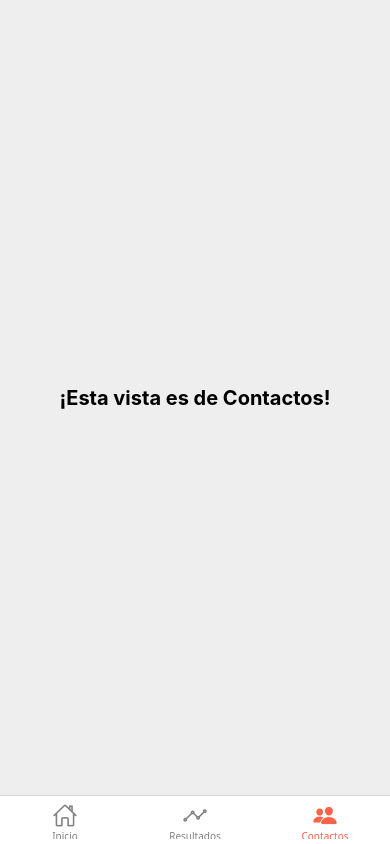
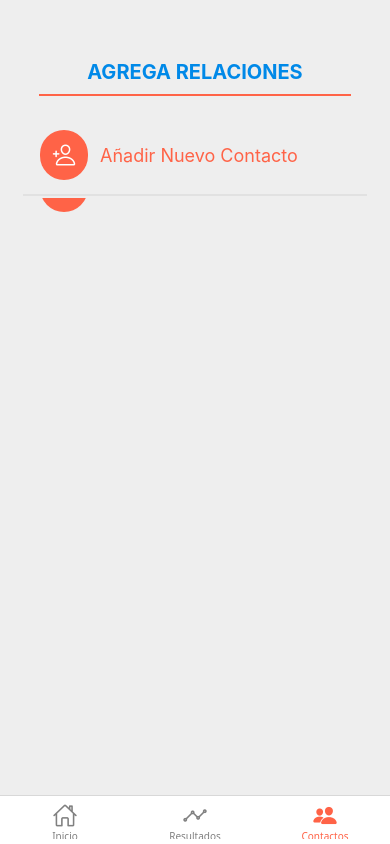
Before and after one commit to JoseCob/EER_CERTIFICACION_SOFTWARE_8VO_IGTI_JOSE_JESUS_COB_KANTUN, a React Native app: screen /Contactos in a window 390 px wide. Built offline with nearby package versions, Linux system fonts and the light colour scheme.

Commit message:
Maquetacion de diseño terminada
Se implemento la maquetación de diseño para ContacsPage.tsx y DashPage.tsx

```diff
--- a/package.json
+++ b/package.json
@@ -19,6 +19,8 @@
     "expo-status-bar": "~2.2.3",
     "react": "19.0.0",
     "react-native": "0.79.3",
+    "react-native-circular-progress": "^1.4.1",
+    "react-native-svg": "15.11.2",
     "zustand": "^5.0.5"
   },
   "devDependencies": {
--- a/src/features/contacs/presentation/ui/page/ContacsPage.tsx
+++ b/src/features/contacs/presentation/ui/page/ContacsPage.tsx
@@ -1,29 +1,110 @@
 import React from "react";
-import { StyleSheet, Text, View } from "react-native";
+import Ionicons from '@expo/vector-icons/Ionicons'; //Icono para agregar contactos
+import { Pressable, ScrollView, StyleSheet, Text, View } from "react-native";
 import SafeLayout from '../../../../../shared/components/layouts/SafeLayout';
 
 const ContacsPage = () => {
 
     return (
         <SafeLayout>
-            <View style={styles.container}>
-                <Text style={styles.title}>¡Esta vista es de Contactos!</Text>
+            <View style={styles.headerContent}>
+                <View style={styles.container}>
+                    <Text style={styles.title}>Agrega Relaciones</Text>
+                    <View style={styles.separator} />
+                </View>
+                <View style={styles.bodyContacs}>
+                    <Pressable onPress={() => console.log("Botón agregar nuevo contacto")}>
+                        {({pressed}) => (
+                            <View style={[styles.btnAddContact, pressed && styles.pressedContact]}>
+                                <Ionicons name="person-add-outline" style={styles.contactIcon} />
+                                <Text style={styles.textAddContact}>Añadir Nuevo Contacto</Text>
+                            </View>
+                        )}
+                    </Pressable>
+                </View>
+                <View style={styles.lineContact}>
+                    <View style={styles.separatorSecond} />
+                </View>
             </View>
+            <ScrollView contentContainerStyle={styles.scrollContainer} showsVerticalScrollIndicator={false}>
+                <Pressable onPress={() => console.log("Botón agregar nuevo contacto")}>
+                    {({pressed}) => (
+                        <View style={[styles.btnAddContact, pressed && styles.pressedContact]}>
+                            <Ionicons name="person-add-outline" style={styles.contactIcon} />
+                            <Text style={styles.textAddContact}>Contacto 1</Text>
+                        </View>
+                    )}
+                </Pressable>
+            </ScrollView>
         </SafeLayout>
     );
 };
 
 const styles = StyleSheet.create({
-
+    scrollContainer:{
+        paddingTop: 150,
+    },
+    headerContent:{
+        position: 'absolute',
+        top: 0,
+        left: 0,
+        right: 0,
+        zIndex: 1,
+        backgroundColor:'#eeeeee',
+    },
     container:{
-        flex:1,
+        justifyContent: 'flex-start',
+        alignItems: 'center',
+        marginTop: 60,
+    },
+    title:{
+        color: '#0089e8',
+        fontWeight: 'bold',
+        textTransform:'uppercase',
+        fontSize: 20,
+    },
+    separator:{
+        height: 1, // Altura de la línea
+        borderWidth: 1,
+        width: '80%',
+        borderColor: 'tomato', // Color de la línea
+        marginVertical: 10, // Espacio vertical
+    },
+    bodyContacs:{
+        marginTop: 12,
+    },
+    btnAddContact:{
+        flexDirection: 'row',
+        alignItems: 'center',
+        paddingLeft: 40,
+        paddingTop: 12,
+        paddingBottom: 12,
+    },
+    pressedContact:{
+        backgroundColor: '#e3e3e3',
+    },
+    contactIcon:{
+        borderRadius: 26,
+        padding: 12,
+        marginRight: 12,
+        fontSize: 24,
+        color: 'white',
+        backgroundColor: 'tomato',
+    },
+    textAddContact:{
+        color: 'tomato',
+        fontSize: 18,
+    },
+    lineContact:{
         justifyContent: 'center',
         alignItems: 'center',
     },
-    title:{
-        color: '#30307',
-        fontWeight: 'bold',
-        fontSize: 20,
+    separatorSecond:{
+        height: 1, // Altura de la línea
+        borderWidth: 1,
+        width: '88%',
+        borderColor: 'rgba(185, 184, 184, 0.24)', // Color de la línea
+        marginVertical: 2, // Espacio vertical
     },
 })
 
--- a/src/features/dashboard/presentation/ui/page/DashPage.tsx
+++ b/src/features/dashboard/presentation/ui/page/DashPage.tsx
@@ -1,4 +1,6 @@
 import React from "react";
+import FontAwesome from '@expo/vector-icons/FontAwesome'; //Icono para la tarjeta de relaciones
+import { AnimatedCircularProgress } from 'react-native-circular-progress'; //Dependencia para crear la gráfica circular de progreso tipo anillo
 import { StyleSheet, Text, View } from "react-native";
 import SafeLayout from '../../../../../shared/components/layouts/SafeLayout';
 
@@ -7,7 +9,37 @@ const DashPage = () => {
     return (
         <SafeLayout>
             <View style={styles.container}>
-                <Text style={styles.title}>¡Esta vista es del DashBoard!</Text>
+                <View style={styles.graphicCard1}>
+                    <View style={styles.content}>
+                        <View style={styles.leftGraphic}>
+                            <View style={styles.resultsSection}>
+                                <AnimatedCircularProgress
+                                    size={150}
+                                    width={10}
+                                    fill={33} // Porcentaje (ej. 33%)
+                                    tintColor="tomato"
+                                    backgroundColor="#e5e7eb"
+                                    duration={800}
+                                >
+                                    {() => (
+                                        <View>
+                                            <Text style={styles.countText}>1/3</Text>
+                                            <Text style={styles.resultSubText}>Recordatorios hechos</Text>
+                                        </View>
+                                    )}
+                                </AnimatedCircularProgress>
+                                <Text style={styles.resultText}>Esta semana</Text>
+                            </View>
+                        </View>
+                        <View style={styles.rightGraphic}>
+                            <View style={styles.resultsSection}>
+                                <Text style={styles.resultText}>Relaciones</Text>
+                                <FontAwesome name="group" style={styles.resultText}/>
+                                <Text style={styles.countText}>4</Text>
+                            </View>
+                        </View>
+                    </View>
+                </View>
             </View>
         </SafeLayout>
     );
@@ -20,10 +52,58 @@ const styles = StyleSheet.create({
         justifyContent: 'center',
         alignItems: 'center',
     },
-    title:{
-        color: '#30307',
-        fontWeight: 'bold',
+    graphicCard1:{
+        width:'92%',
+        paddingTop: 2,
+        paddingBottom: 2,
+        borderRadius:12,
+        backgroundColor: "white",
+        overflow: 'hidden',
+    },
+    content:{
+        maxWidth: '100%',
+        maxHeight: '100%',
+        justifyContent:'space-between',
+        flexDirection: 'row',
+        alignItems:'center',
+        margin: 16,
+    },
+    leftGraphic:{
+        paddingTop: 0,
+        paddingBottom: 0,
+    },
+    //Contenido del grafico derecho
+    rightGraphic:{
+        paddingTop: 10,
+        paddingBottom: 10,
+        paddingLeft: 12,
+        paddingRight: 12,
+        borderRadius: 16,
+        borderWidth: .5,
+        borderColor: 'rgba(139, 137, 137, 0.57)',
+    },
+    resultsSection:{
+        justifyContent:'center',
+        flexDirection:'column',
+        alignItems:'center',
+    },
+    resultText:{
+        margin: 8,
+        textAlign:'center',
+        color:'tomato',
         fontSize: 20,
+    },
+    countText:{
+        textAlign:'center',
+        margin: 8,
+        color: 'black',
+        fontWeight:'bold',
+        fontSize: 24,
+    },
+    resultSubText:{
+        fontSize:16,
+        textAlign:'center',
+        color:'#a5a6a9',
     },
 })
 
--- a/src/features/home/presentation/ui/pages/HomePage.tsx
+++ b/src/features/home/presentation/ui/pages/HomePage.tsx
@@ -112,13 +112,13 @@ const HomePage = () => {
             </ScrollView>
             {/* -- Sección para agregar Notas -- */}
                 <View style={styles.addNotes}>
-                    <Pressable
-                        onPress={()=>console.log("Botón para agregar notas")}
-                    >
-                        <View style={styles.btnAddNote}>
-                            <Entypo name="add-to-list" size={24} color="white" />
-                            <Text style={styles.addNoteTitle}> ¿Algo que quieras anotar?</Text>
-                        </View>
+                    <Pressable onPress={()=>console.log("Botón para agregar notas")}>
+                        {({pressed}) => (
+                            <View style={[styles.btnAddNote, pressed && styles.pressedAddNote]}>
+                                <Entypo name="add-to-list" size={24} color="white" />
+                                <Text style={styles.addNoteTitle}> ¿Algo que quieras anotar?</Text>
+                            </View>
+                        )}
                     </Pressable>
                 </View>
         </SafeLayout>
@@ -143,7 +143,7 @@ const styles = StyleSheet.create({
 
     // -- Sección para el contenido general --
     scrollContainer: {
-        paddingBottom: 100, // 👈 para que el contenido no se tape con el botón fijo
+        paddingBottom: 100, //para que el contenido no se tape con el botón fijo
     },
     content:{
         justifyContent:'flex-start',
@@ -262,6 +262,7 @@ const styles = StyleSheet.create({
         paddingLeft: 26,
         flexDirection: 'row',
     },
+    pressedAddNote:{ backgroundColor: 'rgba(185, 184, 184, 0.19)' },
     addNoteTitle:{
         width: '100%',
         justifyContent: 'center',
```
Also changed, not shown: 2 other files (tests, documents, lock files or other folders).
